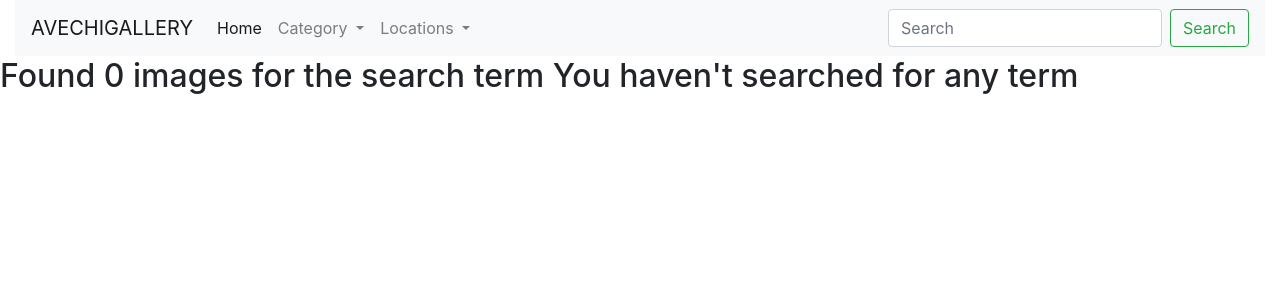
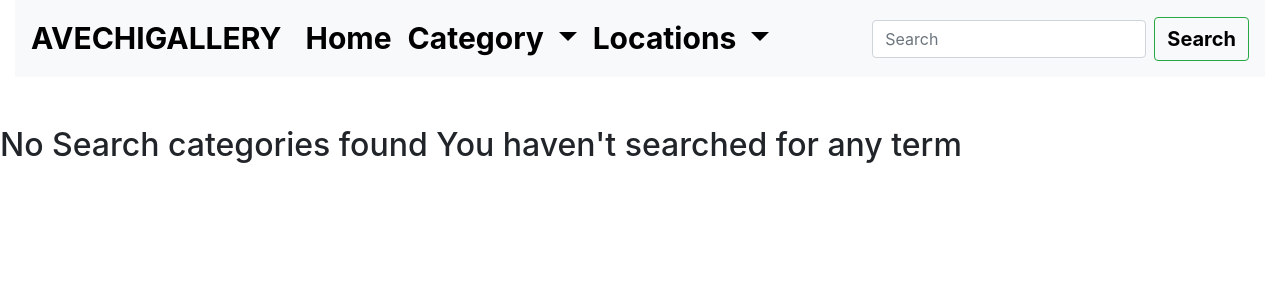
Before and after one commit to catherine244/AVECHIGALLERY, a Django app: page /search/ in a window 1280 px wide. Shown: the top 300 px of the page. Run offline with Django 3.2, Linux system fonts and the light colour scheme; some libraries are stand-ins or nearby versions.

Commit message:
styled my navbar.html

```diff
--- a/gallery/static/css/styles.css
+++ b/gallery/static/css/styles.css
@@ -13,7 +13,7 @@ li.dropdown:hover > .dropdown-menu {
     -webkit-transition: 1s;
     transition: 1s;
 }
-.clrd-font{
+.colored-font{
 	background: #FF512F;
 	background: -webkit-linear-gradient(to right, #F09819, #FF512F);
 	background: linear-gradient(to right, #F09819, #FF512F);
--- a/gallery/templates/index.html
+++ b/gallery/templates/index.html
@@ -14,7 +14,7 @@ function CopyFunction() {
                         {% if all_images%}
 
                         {% else %}
-                          <h2> Found 0 images for the search term {{message}}</h2>
+                          <h2> No Search categories found {{message}}</h2>
                         {% endif %}
 
                       </div>
@@ -26,10 +26,10 @@ function CopyFunction() {
                     <div class="col-md-3 col-sm-4 col-xs-12 single_portfolio_text">
                         <img src="{{image.image_path.url}}" alt="" >
                         <div class="portfolio_images_overlay text-center">
-                            <h6 class="clrd-font" >{{image.image_name}}</h6>
-                            <p class="clrd-font">{{ image.image_description }}</p>
+                            <h6 class="colored-font" >{{image.image_name}}</h6>
+                            <p class="colored-font">{{ image.image_description }}</p>
 
-                            <h6 class="clrd-font"><span style="color: #fff;">Location:</span>{{image.image_location}}</h6>
+                            <h6 class="colored-font"><span style="color: #fff;">Location:</span>{{image.image_location}}</h6>
 
 
                             <input type="text" id="imagelink" class="form-control input-sm" value="https://avechigallery.herokuapp.com{{image.image_path.url}}" class="hidden">
@@ -37,6 +37,8 @@ function CopyFunction() {
                                 <i class="fa fa-copy" style="color: #d6962c"></i> Copy Link
                             </button>
                             <a class="fancybox btn btn-primary" rel="gallery" href="{{image.image_path.url}}"><i  style="color:#d6962c" class="fa fa-eye"></i> View Image</a>
+
+                                <p class="colored-font">{{ image.image_download }}</p>
 
                         </div>
 
--- a/gallery/templates/navbar.html
+++ b/gallery/templates/navbar.html
@@ -1,6 +1,6 @@
 
         <nav class="navbar navbar-expand-lg navbar-light bg-light">
-          <a class="navbar-brand" href="/">AVECHIGALLERY</a>
+          <a class="navbar-brand" href="/"style="font-size:30px;color:black;font-weight:bold">AVECHIGALLERY</a>
           <button class="navbar-toggler" type="button" data-toggle="collapse" data-target="#navbarSupportedContent" aria-controls="navbarSupportedContent" aria-expanded="false" aria-label="Toggle navigation">
             <span class="navbar-toggler-icon"></span>
           </button>
@@ -8,13 +8,11 @@
           <div class="collapse navbar-collapse" id="navbarSupportedContent">
             <ul class="navbar-nav mr-auto">
               <li class="nav-item active">
-                <a class="nav-link" href="{% url 'home-page' %}">Home <span class="sr-only">(current)</span></a>
+                <a class="nav-link" href="{% url 'home-page' %}"style="font-size:30px;color:black;font-weight:bold">Home <span class="sr-only">(current)</span></a>
               </li>
-              <!-- <li class="nav-item">
-                <a class="nav-link" href="#">Link</a>
-              </li> -->
+
               <li class="nav-item dropdown">
-                  <a class="nav-link dropdown-toggle" href="#" id="navbarDropdown" role="button" data-toggle="dropdown" aria-haspopup="true" aria-expanded="false">
+                  <a class="nav-link dropdown-toggle" href="#" id="navbarDropdown" role="button" data-toggle="dropdown" aria-haspopup="true" aria-expanded="false"style="font-size:30px;color:black;font-weight:bold">
                     Category
                   </a>
                   <div class="dropdown-menu" aria-labelledby="navbarDropdown">
@@ -28,7 +26,7 @@
                 </li>
 
                 <li class="nav-item dropdown">
-                  <a class="nav-link dropdown-toggle" href="#" id="navbarDropdown" role="button" data-toggle="dropdown" aria-haspopup="true" aria-expanded="false">
+                  <a class="nav-link dropdown-toggle" href="#" id="navbarDropdown" role="button" data-toggle="dropdown" aria-haspopup="true" aria-expanded="false" style="font-size:30px;color:black;font-weight:bold">
                     Locations
                   </a>
                   <div class="dropdown-menu" aria-labelledby="navbarDropdown">
@@ -44,7 +42,8 @@
             </ul>
             <form class="form-inline my-2 my-lg-0" action="{% url 'search_results' %}">
               <input class="form-control mr-sm-2" type="search" placeholder="Search" name="searchItem" aria-label="Search">
-              <button class="btn btn-outline-success my-2 my-sm-0" type="submit">Search</button>
+              <button class="btn btn-outline-success my-2 my-sm-0" type="submit"style="font-size:20px;color:black;font-weight:bold">Search</button>
             </form>
           </div>
         </nav>
+        <br> <br>
```
